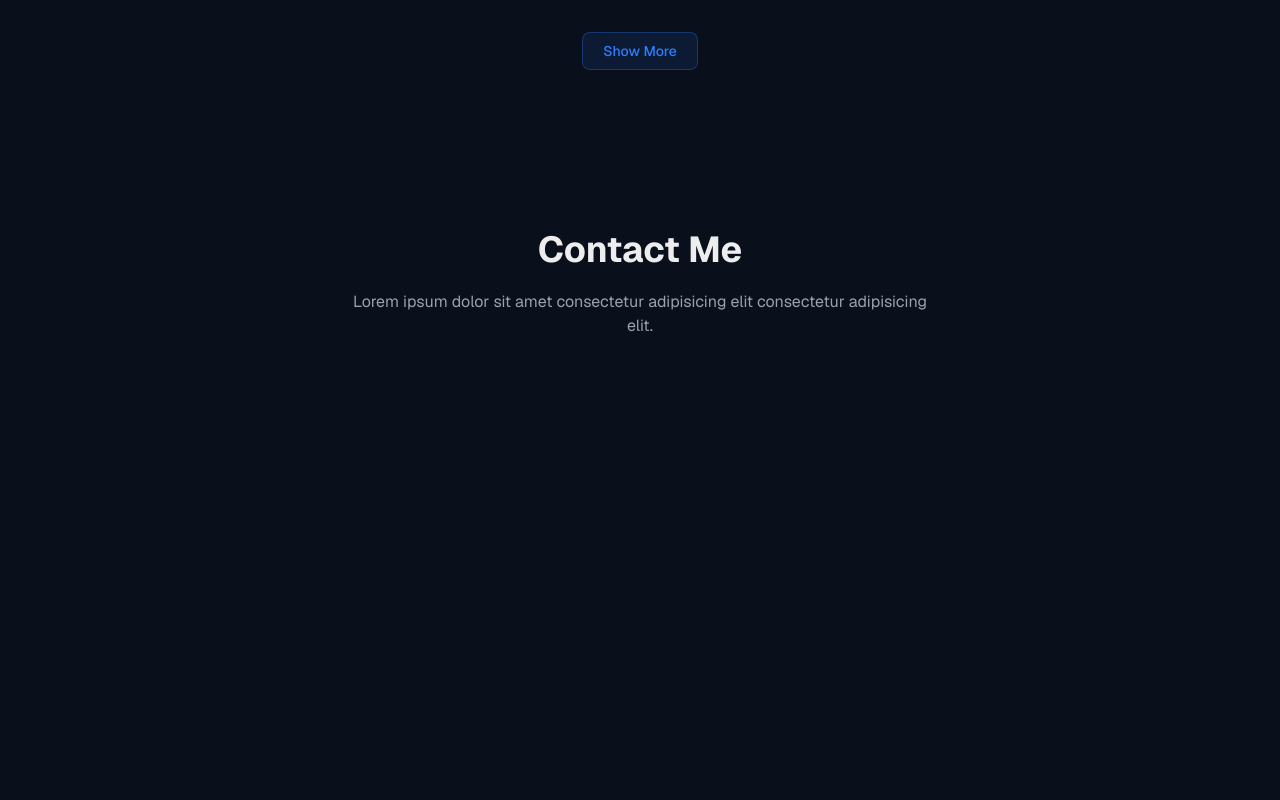
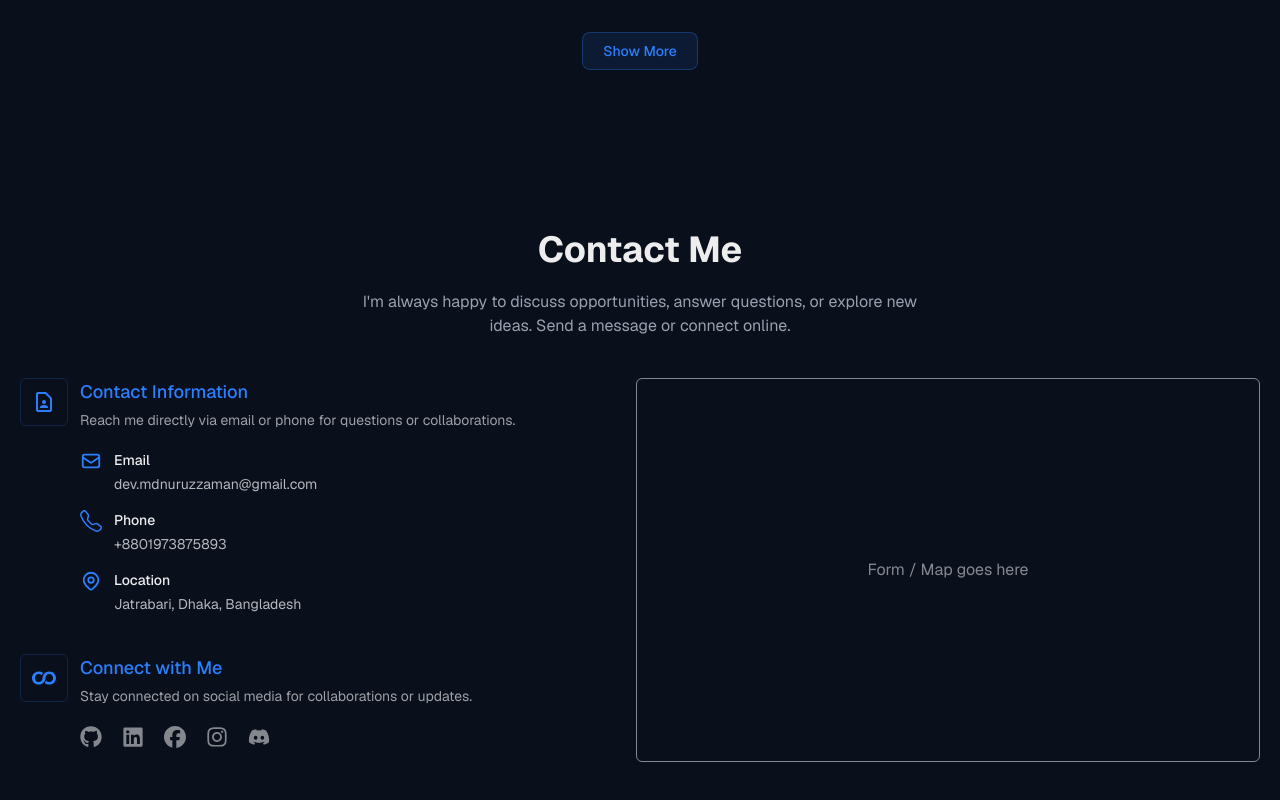
Before and after one commit to mdnuruzzamannirob/Portfolio, a Next.js app: page / in a window 1280 px wide. Shown: the part 3431-4231 px from the top of the page. Built offline with nearby package versions, Linux system fonts and the light colour scheme.

Commit message:
add contact section

```diff
--- a/src/components/ContactMe.tsx
+++ b/src/components/ContactMe.tsx
@@ -1,12 +1,101 @@
+import { FC } from 'react';
+import { HiOutlineLocationMarker, HiOutlineMail } from 'react-icons/hi';
+import { BsTelephone } from 'react-icons/bs';
+import { MdOutlineContactPage } from 'react-icons/md';
+import { SiGitconnected } from 'react-icons/si';
+import { FaGithub, FaLinkedin, FaFacebook, FaInstagram, FaDiscord } from 'react-icons/fa6';
 import SectionTitle from './SectionTitle';
+import { IContactCard, IContactItem, ISocialLink } from '@/types';
+import Link from 'next/link';
 
-const ContactMe = () => {
+const ContactMe: FC = () => {
+  const ContactCard: FC<IContactCard> = ({ icon: Icon, title, description, children }) => (
+    <div className="flex gap-3">
+      <div className="border-primary/20 flex size-12 items-center justify-center rounded-md border">
+        <Icon className="text-primary size-6" />
+      </div>
+      <div className="space-y-5">
+        <div className="space-y-1">
+          <h2 className="text-primary text-lg font-medium">{title}</h2>
+          <p className="text-sm text-white/60">{description}</p>
+        </div>
+        {children}
+      </div>
+    </div>
+  );
+
+  const ContactItem: FC<IContactItem> = ({ icon: Icon, title, value }) => (
+    <div className="flex gap-3">
+      <Icon className="text-primary size-[22px]" />
+      <div className="space-y-1 text-sm">
+        <h3 className="font-medium">{title}</h3>
+        <p className="text-white/70">{value}</p>
+      </div>
+    </div>
+  );
+  const SocialLink: FC<ISocialLink> = ({ href, icon: Icon }) => (
+    <Link
+      href={href}
+      className="text-white/50 transition-colors hover:text-white/80"
+      target="_blank"
+    >
+      <Icon className="size-[22px]" />
+    </Link>
+  );
+
   return (
-    <section id="contact-me" className="relative h-dvh py-20">
+    <section id="contact-me" className="relative min-h-dvh space-y-10 py-20">
       <SectionTitle
         title="Contact Me"
-        description=" Lorem ipsum dolor sit amet consectetur adipisicing elit consectetur adipisicing elit."
+        description="I'm always happy to discuss opportunities, answer questions, or explore new ideas. Send a message or connect online."
       />
+
+      <div className="flex flex-col gap-10 lg:flex-row">
+        <div className="w-full max-w-xl space-y-10">
+          {/* Contact Information */}
+          <ContactCard
+            icon={MdOutlineContactPage}
+            title="Contact Information"
+            description="Reach me directly via email or phone for questions or collaborations."
+          >
+            <div className="space-y-4">
+              <ContactItem icon={HiOutlineMail} title="Email" value="dev.mdnuruzzaman@gmail.com" />
+              <ContactItem icon={BsTelephone} title="Phone" value="+8801973875893" />
+              <ContactItem
+                icon={HiOutlineLocationMarker}
+                title="Location"
+                value="Jatrabari, Dhaka, Bangladesh"
+              />
+            </div>
+          </ContactCard>
+
+          {/* Social Links */}
+          <ContactCard
+            icon={SiGitconnected}
+            title="Connect with Me"
+            description="Stay connected on social media for collaborations or updates."
+          >
+            <div className="flex items-center gap-5">
+              <SocialLink href="https://github.com/mdnuruzzamannirob" icon={FaGithub} />
+              <SocialLink
+                href="https://www.linkedin.com/in/mdnuruzzamannirobdev"
+                icon={FaLinkedin}
+              />
+              <SocialLink href="https://www.facebook.com/mdnuruzzamannirobdev" icon={FaFacebook} />
+              <SocialLink
+                href="https://www.instagram.com/mdnuruzzamannirobdev"
+                icon={FaInstagram}
+              />
+              <SocialLink href="https://discord.com/users/1194867198074830898" icon={FaDiscord} />
+            </div>
+          </ContactCard>
+        </div>
+
+        {/* Placeholder for form or map */}
+        <div className="flex h-96 w-full items-center justify-center rounded-md border text-white/50">
+          Form / Map goes here
+        </div>
+      </div>
     </section>
   );
 };
--- a/src/components/ProjectCard.tsx
+++ b/src/components/ProjectCard.tsx
@@ -1,11 +1,11 @@
-import { TProject } from '@/types';
+import { IProject } from '@/types';
 import { cn } from '@/utils/cn';
 import Link from 'next/dist/client/link';
 import Image from 'next/image';
 import { MdArrowOutward } from 'react-icons/md';
 
 interface IProjectCardProps {
-  project: TProject;
+  project: IProject;
 }
 
 const ProjectCard = ({ project }: IProjectCardProps) => {
--- a/src/constants/projects.tsx
+++ b/src/constants/projects.tsx
@@ -1,4 +1,4 @@
-import { TProject } from '@/types';
+import { IProject } from '@/types';
 import { FaReact, FaNodeJs } from 'react-icons/fa';
 import {
   SiMongodb,
@@ -10,7 +10,7 @@ import {
   SiStripe,
 } from 'react-icons/si';
 
-export const projects: TProject[] = [
+export const projects: IProject[] = [
   {
     title: 'NextTrade',
     description:
```
Also changed, not shown: src/types/index.d.ts (+20 -2 lines).
